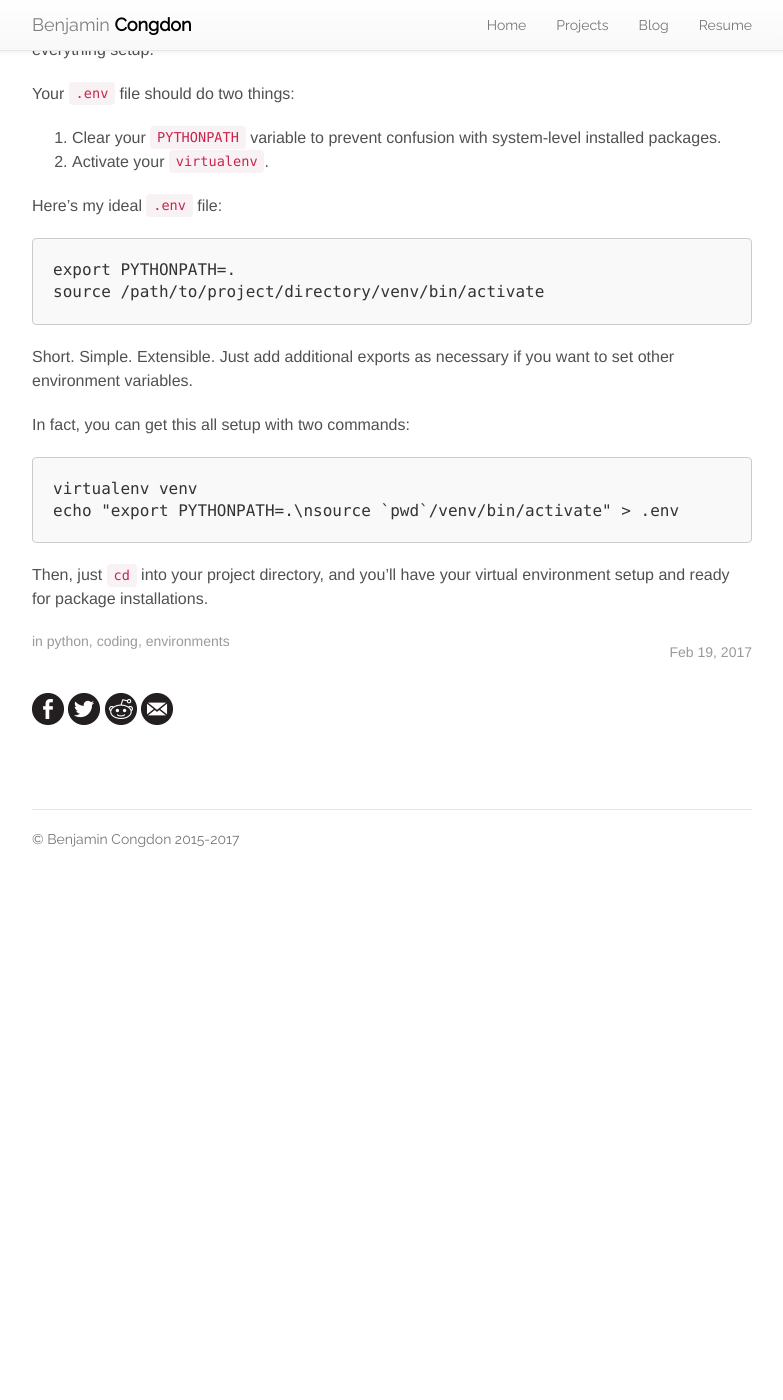
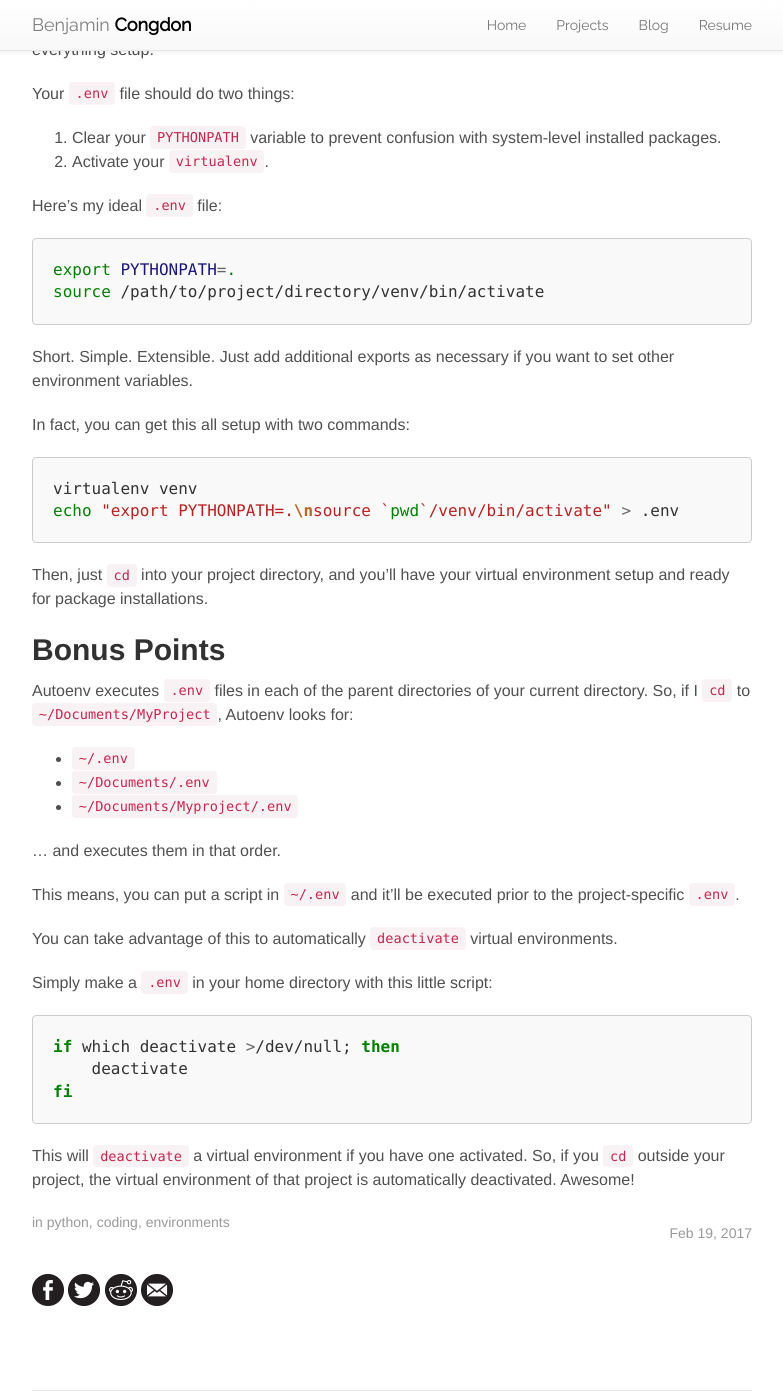
Before and after one commit to rhythmmec/bcongdon.github.io, a Jekyll site: the page built from _posts/2017-02-19-A-Better-Way-to-Wrangle-Python-Environments.markdown, in a window 1280 px wide and 1400 px high, scrolled down 954 px. Shown: the whole window, without its empty margins (248-1031 px from the left). Built offline with Jekyll 4.4.1, drawn with Linux system fonts in a browser that asks for light colours; nearby versions of some CDN libraries; before the commit the page ends 1843 px from its top, so only the background shows below that; some of the changed text lies outside the part shown.

Commit message:
Added deactivate script

````diff
--- a/_posts/2017-02-19-A-Better-Way-to-Wrangle-Python-Environments.markdown
+++ b/_posts/2017-02-19-A-Better-Way-to-Wrangle-Python-Environments.markdown
@@ -23,7 +23,7 @@ This keeps your system-level packages in-tact, your project dependencies clear,
 
 Installing Autoenv is pretty trivial. It's as simple as:
 
-```
+```sh
 pip install autoenv
 echo "source `which activate.sh`" >> ~/.bashrc
 ```
@@ -37,7 +37,7 @@ Your `.env` file should do two things:
 
 Here's my ideal `.env` file:
 
-```
+```sh
 export PYTHONPATH=.
 source /path/to/project/directory/venv/bin/activate
 ```
@@ -46,9 +46,33 @@ Short. Simple. Extensible. Just add additional exports as necessary if you want
 
 In fact, you can get this all setup with two commands:
 
-```
+```sh
 virtualenv venv
 echo "export PYTHONPATH=.\nsource `pwd`/venv/bin/activate" > .env
 ```
 
 Then, just `cd` into your project directory, and you'll have your virtual environment setup and ready for package installations.
+
+## Bonus Points
+
+Autoenv executes `.env` files in each of the parent directories of your current directory. So, if I `cd` to `~/Documents/MyProject`, Autoenv looks for:
+
+* `~/.env`
+* `~/Documents/.env`
+* `~/Documents/Myproject/.env`
+
+... and executes them in that order.
+
+This means, you can put a script in `~/.env` and it'll be executed prior to the project-specific `.env`.
+
+You can take advantage of this to automatically `deactivate` virtual environments.
+
+Simply make a `.env` in your home directory with this little script:
+
+```sh
+if which deactivate >/dev/null; then
+    deactivate
+fi
+```
+
+This will `deactivate` a virtual environment if you have one activated. So, if you `cd` outside your project, the virtual environment of that project is automatically deactivated. Awesome!
````
